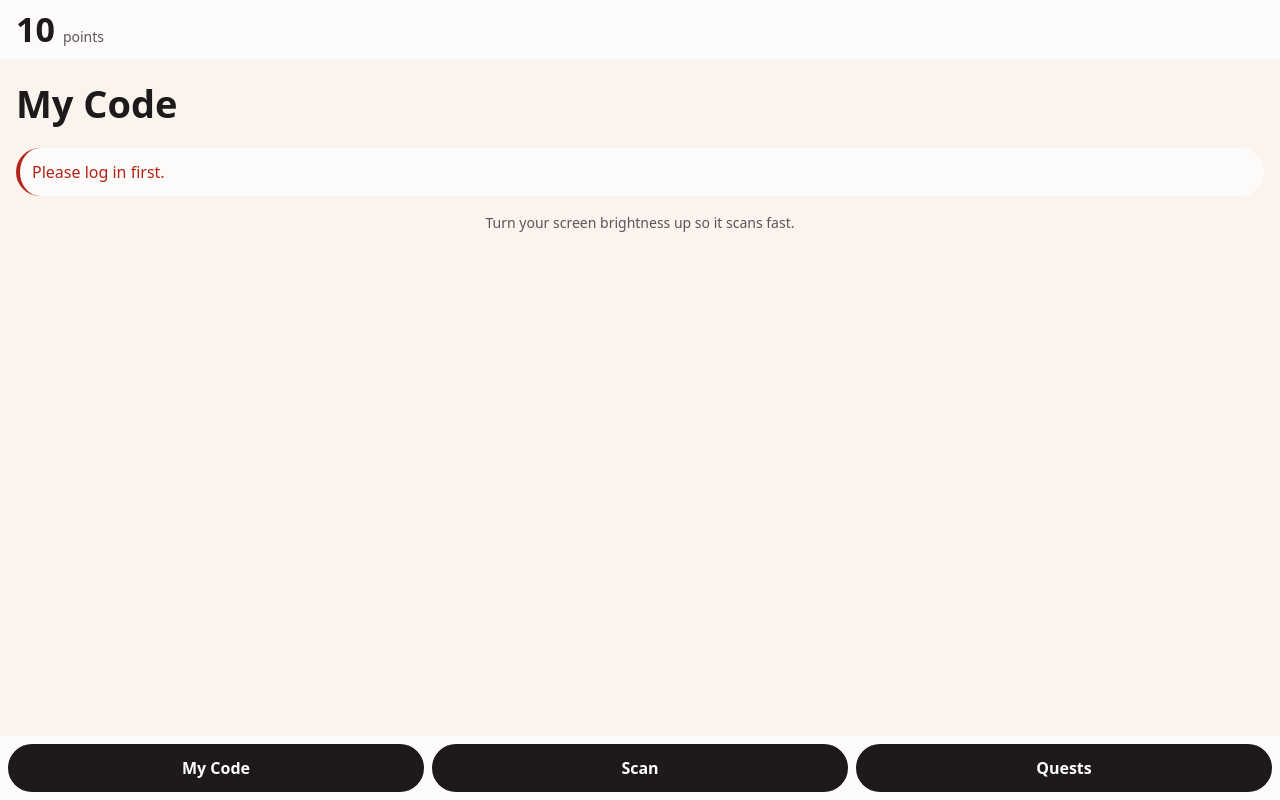
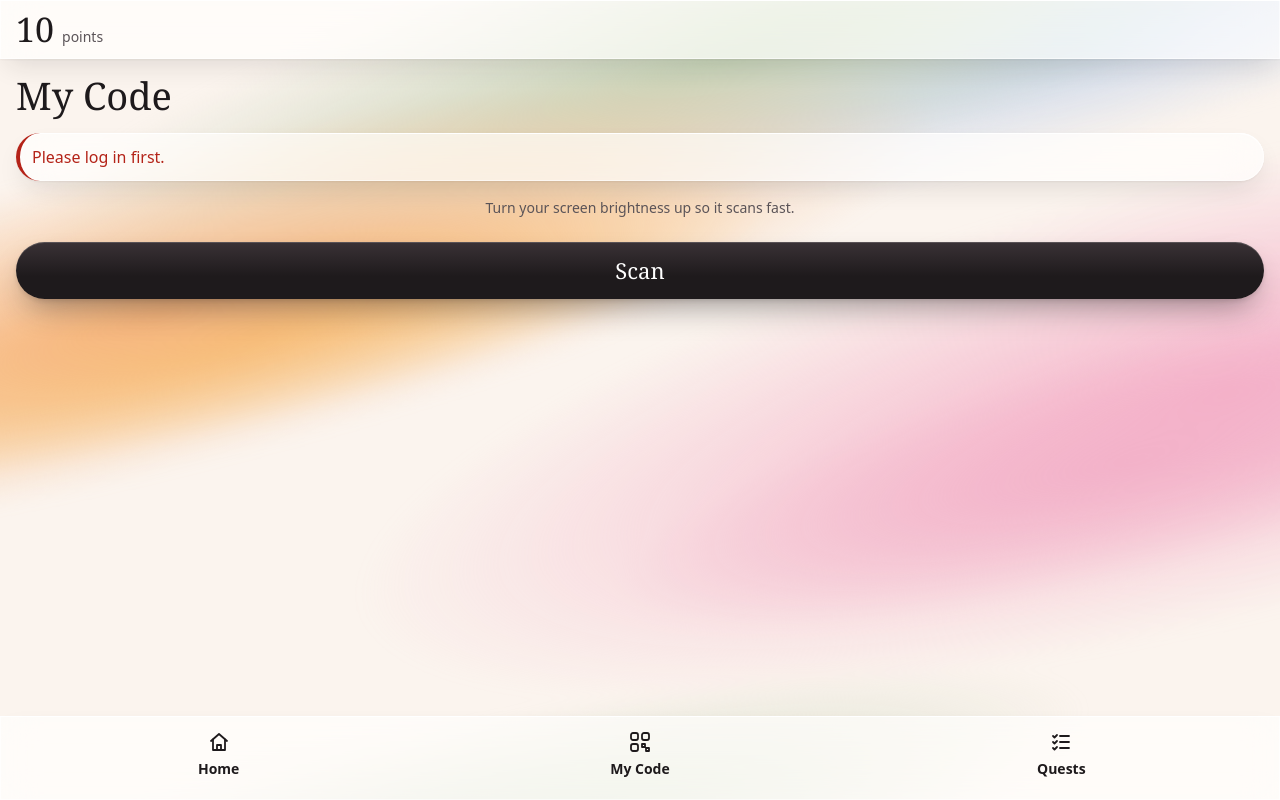
Before and after one commit to jonathango98/nextgen27-sidequest, a FastAPI app: template app/templates/player/code.html in a window 1280 px wide. Run offline with FastAPI, Linux system fonts and the light colour scheme; the template is opened without the code that fills it: most values are stand-ins (such as "Sample title", 1, 10 or a date in 2020); parts of the project's set-up code (start-up, migrations or seed data) failed here and were passed over.

Commit message:
feat: Mix look, Home/My Code/Quests bar, Scan on My Code (UI-030)
Co-Authored-By: Claude Opus 5.5 <noreply@anthropic.com>

```diff
--- a/app/static/css/player.css
+++ b/app/static/css/player.css
@@ -15,7 +15,41 @@ body {
   font-size: var(--font-size-body);
   line-height: 1.5;
   color: var(--color-text);
+}
+
+html {
   background: var(--color-bg);
+}
+
+/* Bloom background (UI-008): blurred streaks of the bloom colors, CSS only, decoration only */
+body::before {
+  content: "";
+  position: fixed;
+  inset: -20%;
+  z-index: -1;
+  pointer-events: none;
+  background:
+    radial-gradient(ellipse 45% 14% at 25% 32%, var(--color-bloom-orange), transparent),
+    radial-gradient(ellipse 30% 8% at 30% 36%, var(--color-bloom-marigold), transparent),
+    radial-gradient(ellipse 50% 20% at 82% 62%, var(--color-bloom-pink), transparent),
+    radial-gradient(ellipse 30% 10% at 76% 66%, var(--color-bloom-magenta), transparent),
+    radial-gradient(ellipse 40% 12% at 60% 22%, var(--color-bloom-leaf), transparent),
+    radial-gradient(ellipse 45% 12% at 25% 86%, var(--color-bloom-leaf), transparent),
+    radial-gradient(ellipse 30% 10% at 78% 28%, var(--color-bloom-sky), transparent);
+  filter: blur(var(--space-2));
+  transform: rotate(-14deg);
+}
+
+/* Frosted glass (07 section 3: Card) */
+.top-bar,
+.bottom-bar,
+.card,
+.button-secondary,
+[role="alert"] {
+  background: var(--color-surface);
+  -webkit-backdrop-filter: blur(var(--blur-glass)) saturate(1.4);
+  backdrop-filter: blur(var(--blur-glass)) saturate(1.4);
+  box-shadow: var(--shadow-glass);
 }
 
 a {
@@ -35,12 +69,12 @@ a {
   align-items: baseline;
   gap: var(--space-2);
   padding: var(--space-3) var(--space-4);
-  background: var(--color-surface);
 }
 
 .score {
+  font-family: var(--font-family-display);
   font-size: var(--font-size-score);
-  font-weight: 700;
+  font-weight: 400;
   line-height: 1;
 }
 
@@ -57,34 +91,46 @@ a {
 }
 
 h1 {
+  font-family: var(--font-family-display);
   font-size: var(--font-size-h1);
+  font-weight: 400;
+  line-height: 1.1;
   margin: 0 0 var(--space-4);
 }
 
-/* Bottom bar: My Code, Scan, Quests (UI-003: in the lower half, big tap targets) */
+/* Bottom bar: Home, My Code, Quests (UI-030; UI-003: in the lower half, big tap targets) */
 .bottom-bar {
   position: sticky;
   bottom: 0;
   display: grid;
   grid-template-columns: repeat(3, 1fr);
   gap: var(--space-2);
-  padding: var(--space-2) var(--space-2) calc(var(--space-2) + env(safe-area-inset-bottom));
-  background: var(--color-surface);
+  padding: var(--space-2) var(--space-3) calc(var(--space-4) + env(safe-area-inset-bottom));
 }
 
 .bottom-bar a {
   display: flex;
+  flex-direction: column;
   align-items: center;
   justify-content: center;
+  gap: var(--space-1);
   min-width: var(--tap-min);
-  min-height: var(--tap-min);
-  padding: var(--space-2);
-  border-radius: var(--radius);
+  min-height: var(--tab-height);
+  padding: var(--space-1);
+  border-radius: var(--radius-tab);
+  font-size: var(--font-size-small);
   font-weight: 600;
   text-align: center;
   text-decoration: none;
+  color: var(--color-text);
+}
+
+/* The current tab is filled black (07 section 3: Bottom bar) */
+.bottom-bar a[aria-current="page"] {
+  font-weight: 700;
   color: var(--color-surface-solid);
-  background: var(--color-primary);
+  background: var(--gradient-primary);
+  box-shadow: var(--shadow-primary);
 }
 
 /* Components (07 section 3) */
@@ -93,25 +139,30 @@ h1 {
   width: 100%;
   min-height: var(--tap-min);
   padding: var(--space-3) var(--space-4);
-  border: medium solid var(--color-primary);
-  border-radius: var(--radius);
+  border: 0;
+  border-radius: var(--radius-pill);
   font: inherit;
-  font-weight: 600;
+  font-family: var(--font-family-display);
+  font-size: var(--font-size-button);
+  font-weight: 400;
   text-align: center;
   text-decoration: none;
   color: var(--color-surface-solid);
-  background: var(--color-primary);
+  background: var(--gradient-primary);
+  box-shadow: var(--shadow-primary);
 }
 
 .button-secondary {
-  color: var(--color-primary);
-  background: var(--color-bg);
+  color: var(--color-text);
+}
+
+.content > .button {
+  margin-top: var(--space-5);
 }
 
 .card {
   padding: var(--space-4);
   border-radius: var(--radius);
-  background: var(--color-surface);
 }
 
 /* Forms: Join and Log in (UI-003 big targets, UI-053 visible labels, UI-051 errors in text) */
@@ -195,7 +246,6 @@ h1 {
   border-left: var(--space-1) solid var(--color-error);
   border-radius: var(--radius);
   color: var(--color-error);
-  background: var(--color-surface);
 }
 
 /* QR panel: white background, large QR, quiet zone kept (GAME-001) */
--- a/app/static/css/tokens.css
+++ b/app/static/css/tokens.css
@@ -47,5 +47,14 @@
   --radius-pill: 999px;
   --radius-tab: 18px;
   --blur-glass: 18px;
+  --tab-height: 60px;
+
+  /* Effects: frosted glass and the main button (UI-008, 07 section 3) */
+  --shadow-glass: inset 0 1px 0 rgba(255, 255, 255, 0.95), inset 0 0 0 1px rgba(255, 255, 255, 0.55),
+    0 1px 2px rgba(30, 26, 28, 0.05), 0 12px 28px -8px rgba(30, 26, 28, 0.14);
+  --gradient-primary: linear-gradient(180deg, #3a3236 0%, #1e1a1c 60%);
+  --shadow-primary: inset 0 1px 0 rgba(255, 255, 255, 0.16), 0 2px 4px rgba(30, 26, 28, 0.12),
+    0 16px 32px -10px rgba(30, 26, 28, 0.45);
+  --font-size-button: 22px;
   --tap-min: 48px; /* UI-003: must match ui.min_tap_target_px in game-config.yaml */
 }
--- a/app/templates/player/base.html
+++ b/app/templates/player/base.html
@@ -15,10 +15,16 @@
     {% block content %}{% endblock %}
   </main>
 
+  {# UI-030: Home, My Code, Quests. Scan and the icebreaker sit under My Code. #}
+  {% set path = request.url.path if request is defined else "" %}
+  {% if path.startswith(("/code", "/scan", "/connections")) %}{% set tab = "code" %}
+  {% elif path.startswith("/quests") %}{% set tab = "quests" %}
+  {% elif path == "/" or path.startswith(("/journal", "/summary", "/stickers")) %}{% set tab = "home" %}
+  {% else %}{% set tab = "" %}{% endif %}
   <nav class="bottom-bar" aria-label="Main">
-    <a href="/code">My Code</a>
-    <a href="/scan">Scan</a>
-    <a href="/quests">Quests</a>
+    <a href="/"{% if tab == "home" %} aria-current="page"{% endif %}><svg aria-hidden="true" width="24" height="24" viewBox="0 0 24 24" fill="none" stroke="currentColor" stroke-width="1.8" stroke-linecap="round" stroke-linejoin="round"><path d="M4 11l8-7 8 7"/><path d="M6 9.5V20h12V9.5"/><path d="M10 20v-5h4v5"/></svg>Home</a>
+    <a href="/code"{% if tab == "code" %} aria-current="page"{% endif %}><svg aria-hidden="true" width="24" height="24" viewBox="0 0 24 24" fill="none" stroke="currentColor" stroke-width="1.8" stroke-linecap="round" stroke-linejoin="round"><rect x="3" y="3" width="7" height="7" rx="2"/><rect x="14" y="3" width="7" height="7" rx="2"/><rect x="3" y="14" width="7" height="7" rx="2"/><path d="M14 14h3v3h-3zM18 18h3v3h-3z"/></svg>My Code</a>
+    <a href="/quests"{% if tab == "quests" %} aria-current="page"{% endif %}><svg aria-hidden="true" width="24" height="24" viewBox="0 0 24 24" fill="none" stroke="currentColor" stroke-width="1.8" stroke-linecap="round" stroke-linejoin="round"><path d="M4 6l1.5 1.5L8 5M4 12l1.5 1.5L8 11M4 18l1.5 1.5L8 17M11 6h9M11 12h9M11 18h9"/></svg>Quests</a>
   </nav>
 </body>
 </html>
--- a/app/templates/player/code.html
+++ b/app/templates/player/code.html
@@ -6,4 +6,6 @@
   <h1>My Code</h1>
   {% include "player/partials/code_qr.html" %}
   <p class="qr-tip">Turn your screen brightness up so it scans fast.</p>
+  {# UI-030: Scan is not a tab, it opens from here #}
+  <a class="button" href="/scan">Scan</a>
 {% endblock %}
```
Also changed, not shown: tests/player/test_base_frame.py (+1 -1 lines), tests/player/test_my_code_page.py (+20 -0 lines), CHANGELOG.md, README.md.
